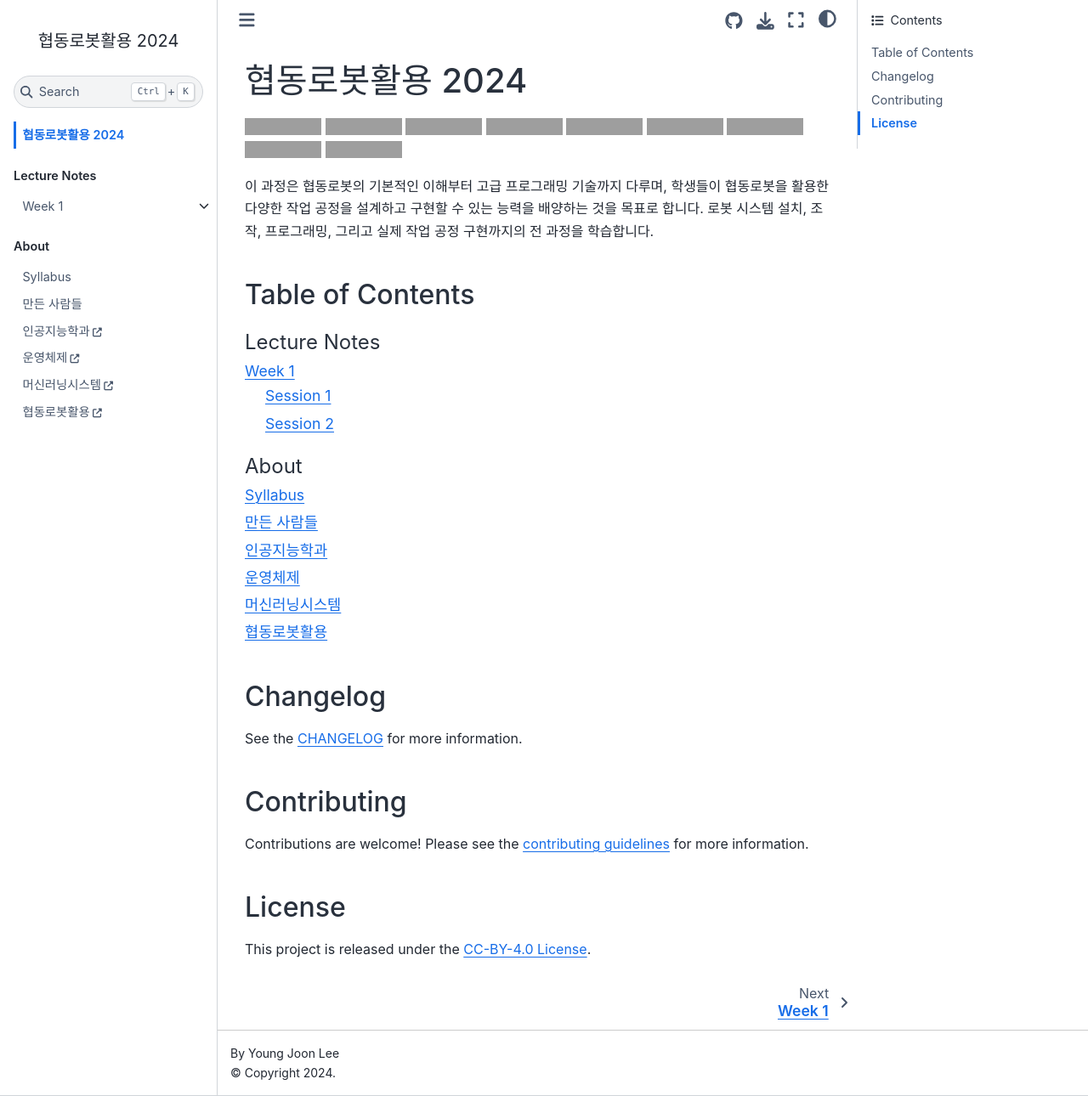
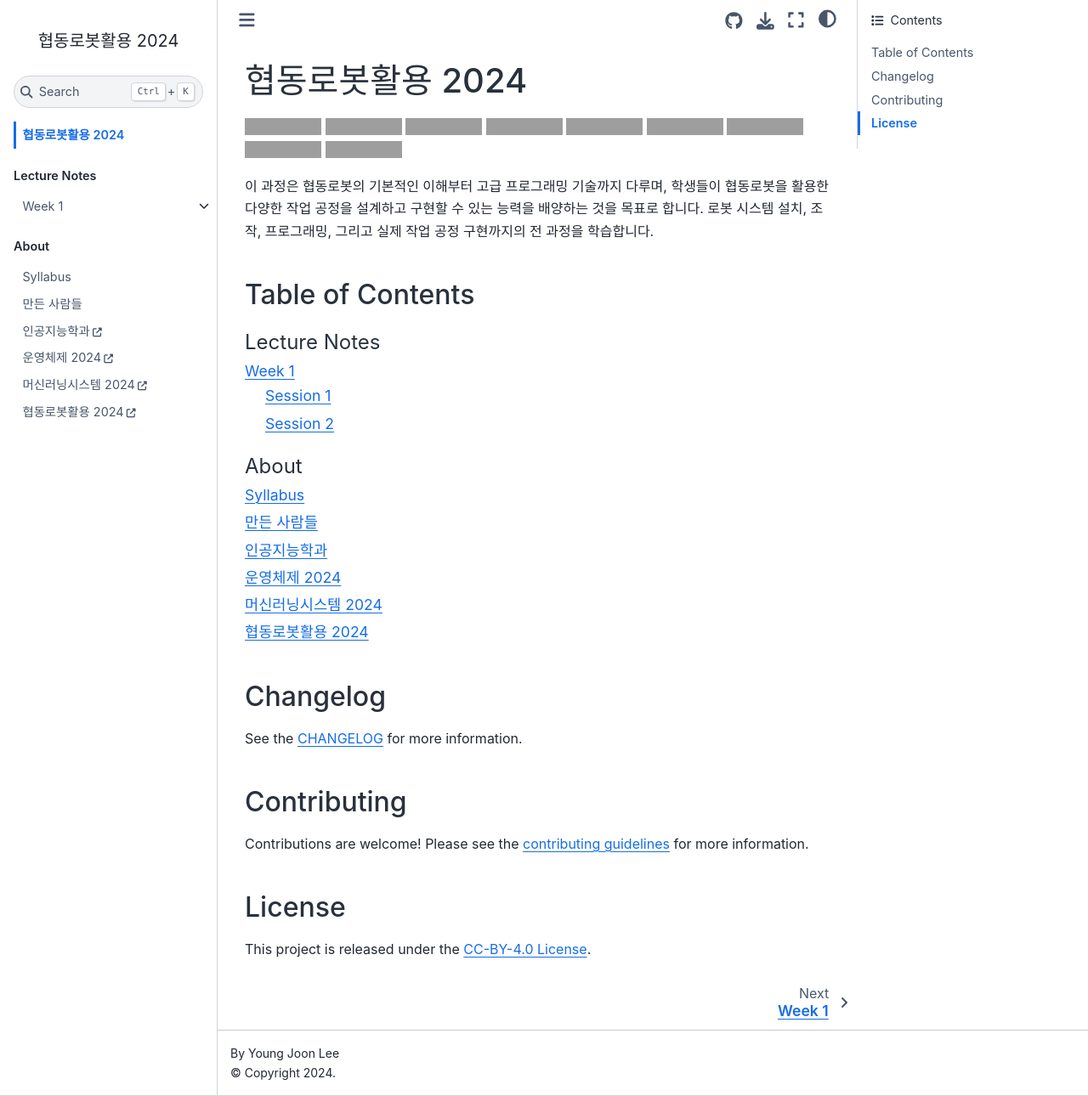
Before and after one commit to entelecheia/cobots-2024, a Jupyter Book: the page built from book/index.md, in a window 1280 px wide and 1290 px high, cut to the strip 0-1290 px from the top of the window. Shown: the whole strip at 85% size. Built offline with Jupyter Book 1.0.4 settings and Sphinx 7.4.7 and the Sphinx Book theme 1.1.4, drawn with Linux system fonts in a browser that asks for light colours; a script that is not in the unit is left out; grey boxes are pictures that could not be loaded.

Commit message:
refactor(book): update in toc.yml

```diff
--- a/book/_toc.yml
+++ b/book/_toc.yml
@@ -17,8 +17,8 @@ parts:
       - url: https://halla.ai
         title: 인공지능학과
       - url: https://os2024.halla.ai
-        title: 운영체제
+        title: 운영체제 2024
       - url: https://mlops2024.halla.ai
-        title: 머신러닝시스템
+        title: 머신러닝시스템 2024
       - url: https://cobots2024.halla.ai
-        title: 협동로봇활용
+        title: 협동로봇활용 2024
```
